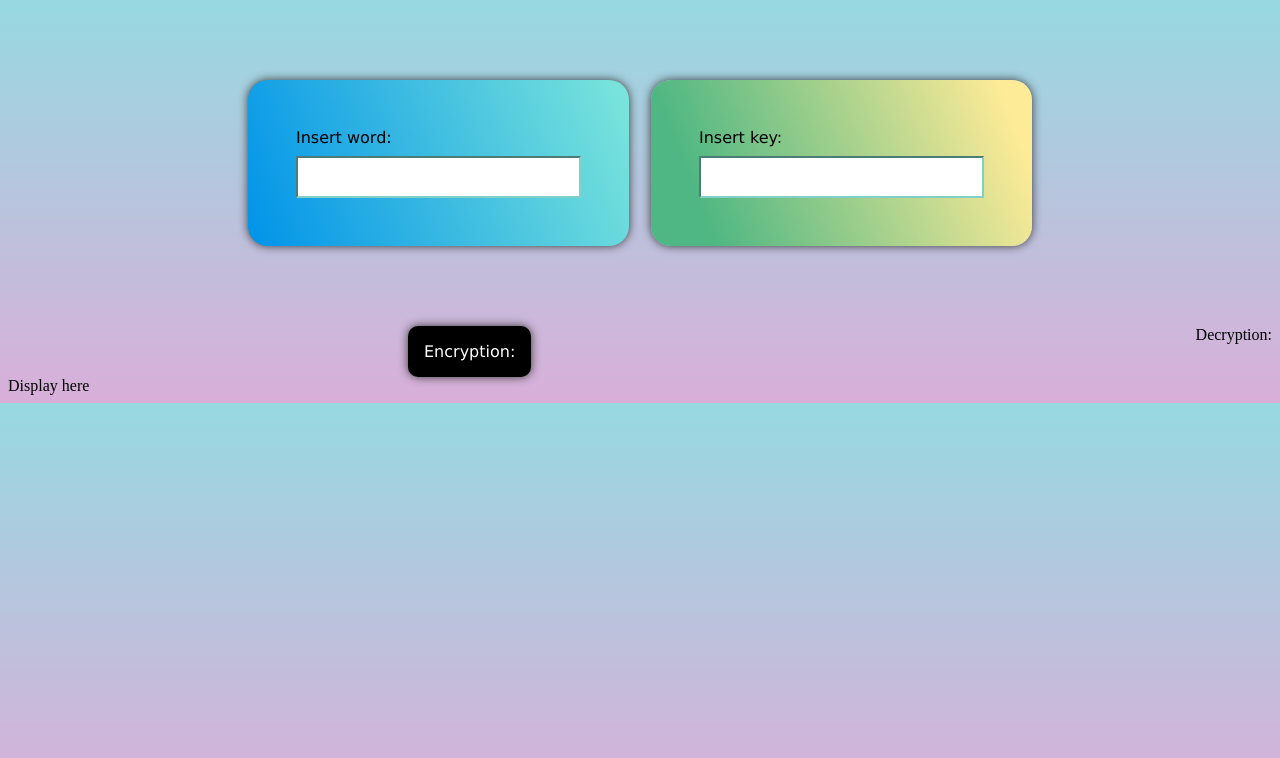
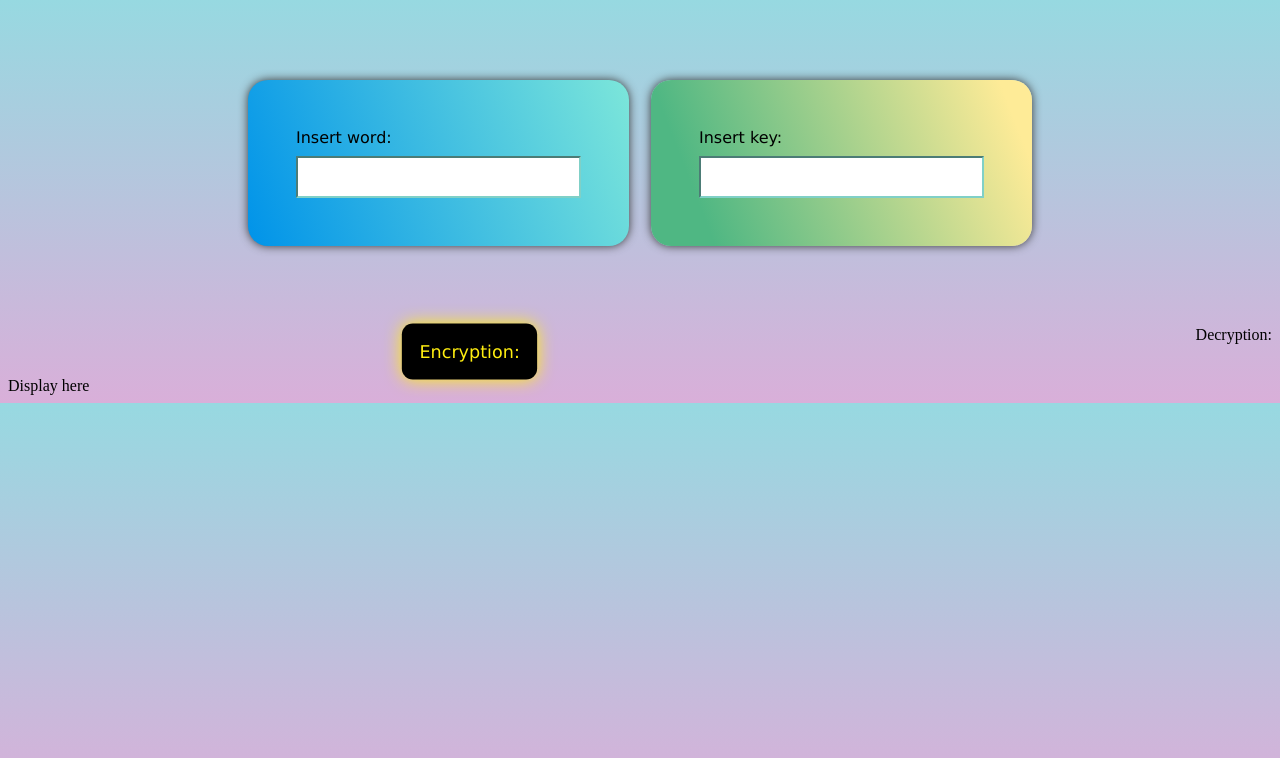
Before and after one commit to SamikshyaChhetri/day1_of_js, a plain HTML site: page day11.html in a window 1280 px wide. In both pictures the pointer is over the element "Encryption:". Drawn offline with Linux system fonts and the light colour scheme.

Commit message:
encrytion hover

```diff
--- a/css/day11.css
+++ b/css/day11.css
@@ -55,7 +55,7 @@ input:hover {
   border-radius: 10px;
 }
 
-/* #encryption:hover {
+#encryption:hover {
   box-shadow: none;
   cursor: pointer;
   transform: scale(1.1);
@@ -63,7 +63,7 @@ input:hover {
   color: #ffee10;
 }
 
-#decryption {
+/* #decryption {
   font-family: Verdana, Geneva, Tahoma, sans-serif;
   margin-right: 25em;
   padding: 1em;
```
